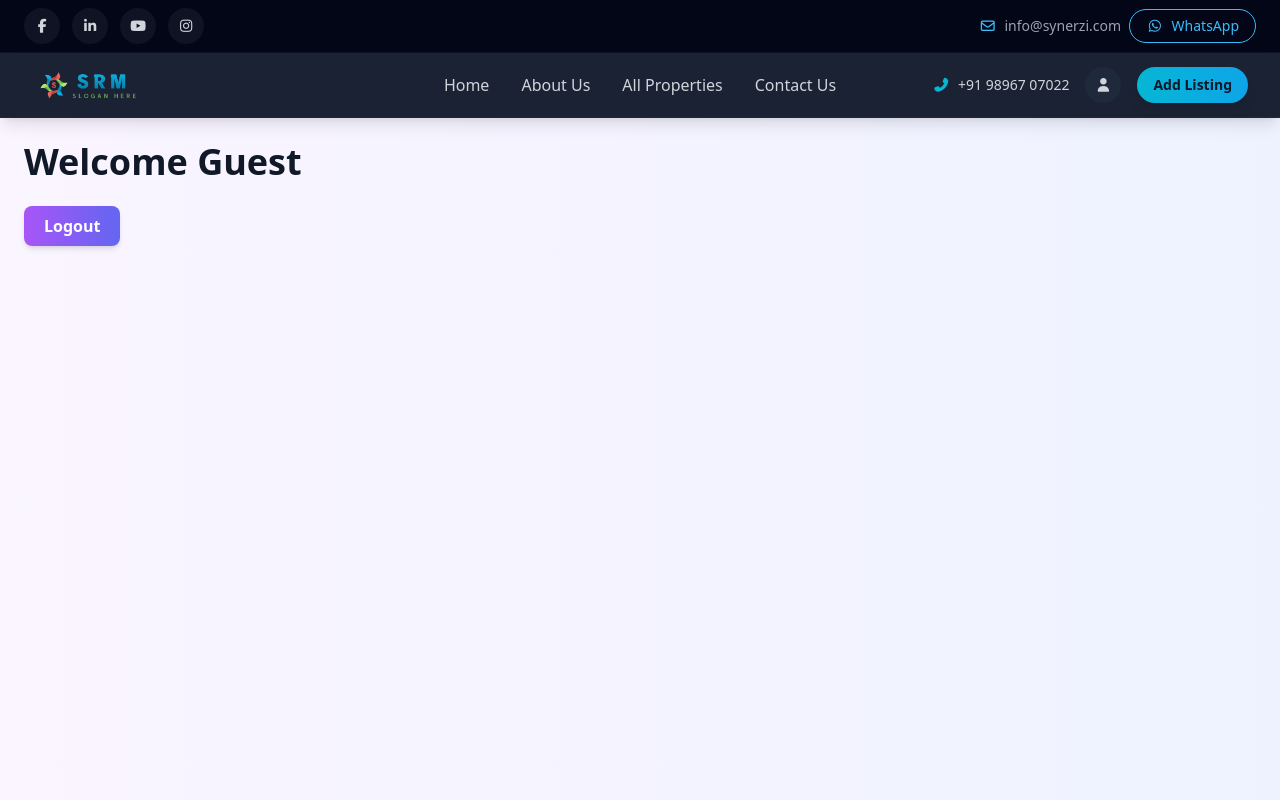
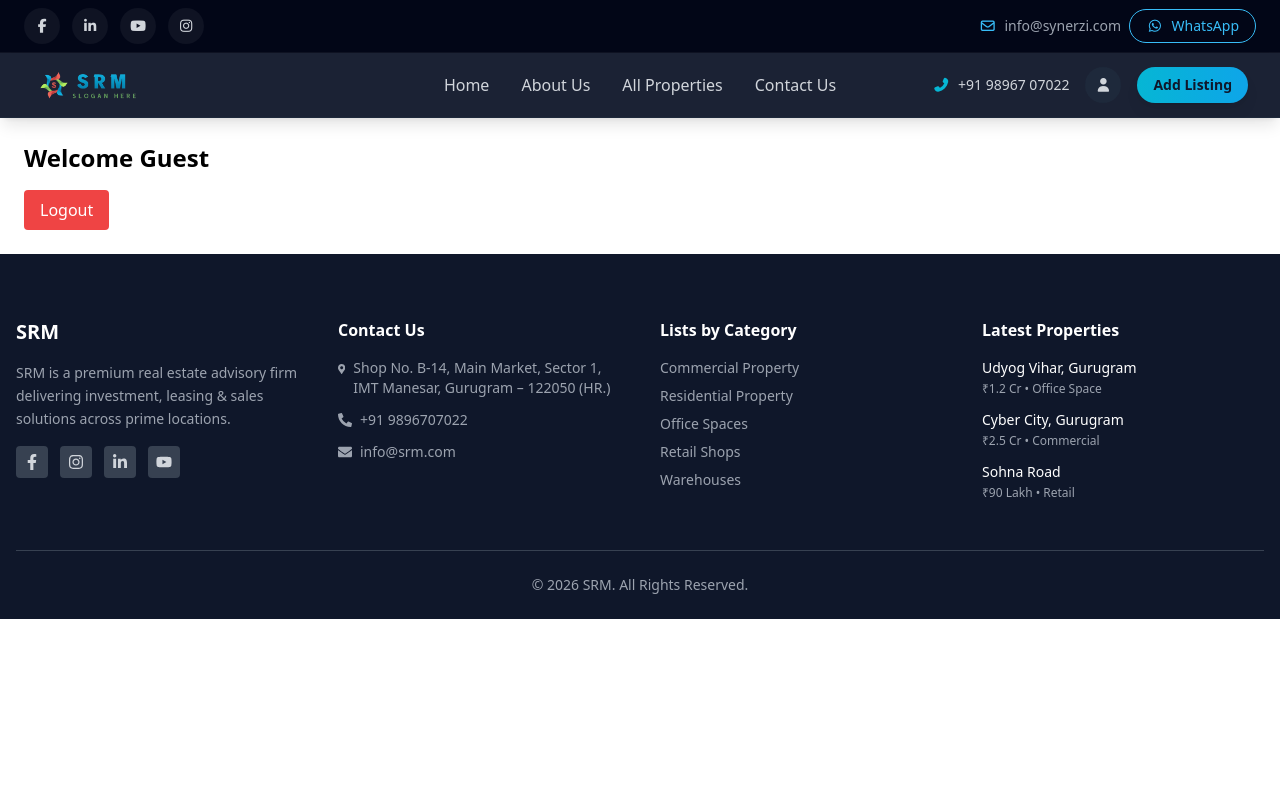
Before and after one commit to rajat804/Synerzi, a React (Vite) app: page /dashboard in a window 1280 px wide. Shown: the top 800 px of the page. Built offline with nearby package versions, Linux system fonts and the light colour scheme; sample sign-in values are in the browser's storage; the HTML template or start-up script is replaced by a standard one.

Commit message:
user dashboard

```diff
--- a/src/pages/UserDashboard.jsx
+++ b/src/pages/UserDashboard.jsx
@@ -21,20 +21,13 @@ const UserDashboard = () => {
   };
 
   return (
-    <div className="p-6 min-h-screen bg-gradient-to-r from-purple-50 to-indigo-50">
-      <h1 className="text-3xl sm:text-4xl font-bold text-gray-900 mb-6">
+    <div className="p-6">
+      <h1 className="text-2xl font-bold">
         Welcome {user?.fullName || "Guest"}
       </h1>
-
       <button
         onClick={handleLogout}
-        className="
-          px-5 py-2
-          bg-gradient-to-r from-purple-500 to-indigo-500
-          text-white font-semibold rounded-lg
-          shadow-md hover:scale-105 hover:from-indigo-500 hover:to-purple-500
-          transition-transform duration-300
-        "
+        className="mt-4 px-4 py-2 bg-red-500 text-white rounded"
       >
         Logout
       </button>
```
